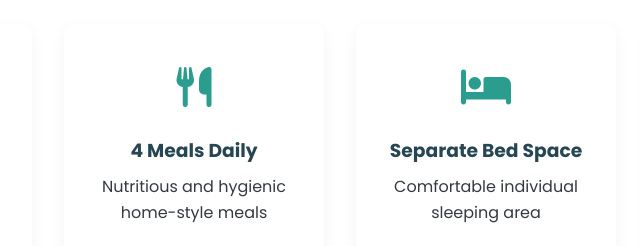
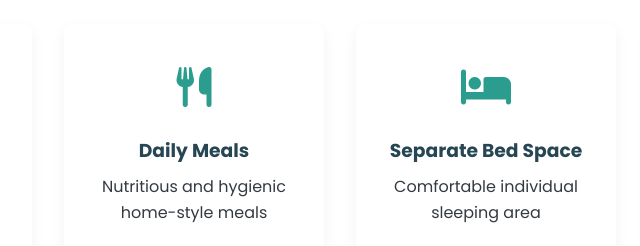
Before and after one commit to abhinav420123/navneeth_pg, a plain HTML site: page index.html in a window 1280 px wide. Shown: the part 1640-1886 px from the top of the page, 300-940 px from the left. Drawn offline with Linux system fonts and the light colour scheme.

Commit message:
Update index.html

```diff
--- a/index.html
+++ b/index.html
@@ -493,7 +493,7 @@
                 <div class="amenity-icon">
                     <i class="fas fa-utensils"></i>
                 </div>
-                <h3>4 Meals Daily</h3>
+                <h3>Daily Meals</h3>
                 <p>Nutritious and hygienic home-style meals</p>
             </div>
             <div class="amenity-card fade-in">
```
